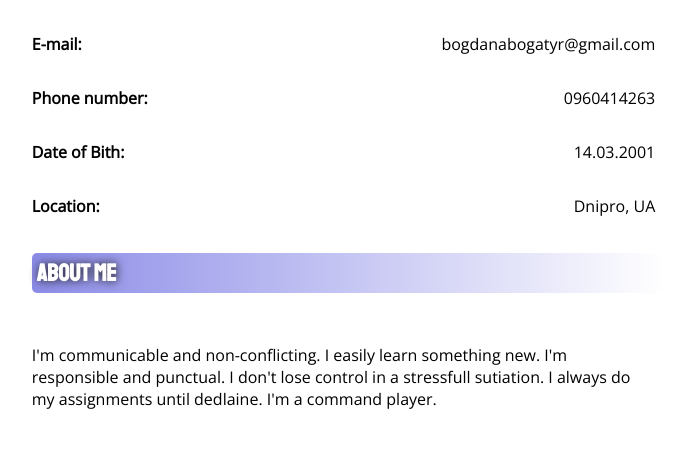
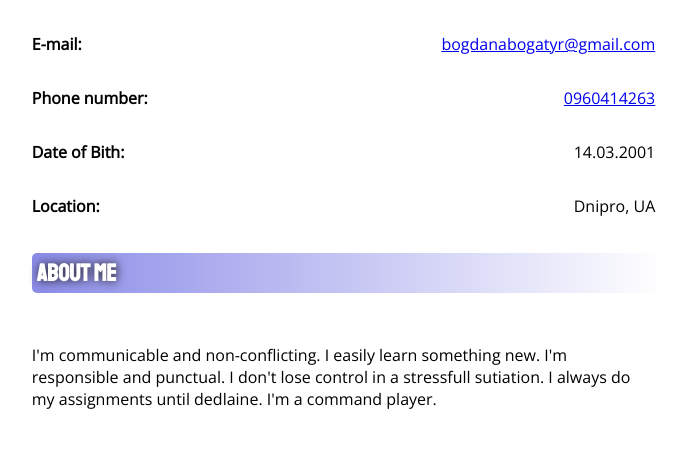
Before and after one commit to BohdanaBohatyr/bohdana-bohatyr, a plain HTML site: page index.html in a window 1280 px wide. Shown: the part 341-799 px from the top of the page, without its empty margins (305-992 px from the left). Drawn offline with nearby package versions, Linux system fonts and the light colour scheme; files whose address does not match are found by name.

Commit message:
Update index.html

```diff
--- a/index.html
+++ b/index.html
@@ -21,8 +21,6 @@
           </div>
           <br />
 
-          <!-- <p>Follow me:</p> -->
-
           <div class="social">
 
 
@@ -45,12 +43,12 @@
 
       <div class="row">
         <p><strong>E-mail:</strong></p>
-        <p>bogdanabogatyr@gmail.com</p>
+        <p><a href="mailto:bogdana_bogatyr@gmail.com">bogdanabogatyr@gmail.com</a></p>
       </div>
 
       <div class="row">
         <p><strong>Phone number:</strong></p>
-        <p>0960414263</p>
+        <p><a href="tel:+380960414263">0960414263</a></p>
       </div>
       <div class="row">
         <p><strong>Date of Bith:</strong></p>
```
